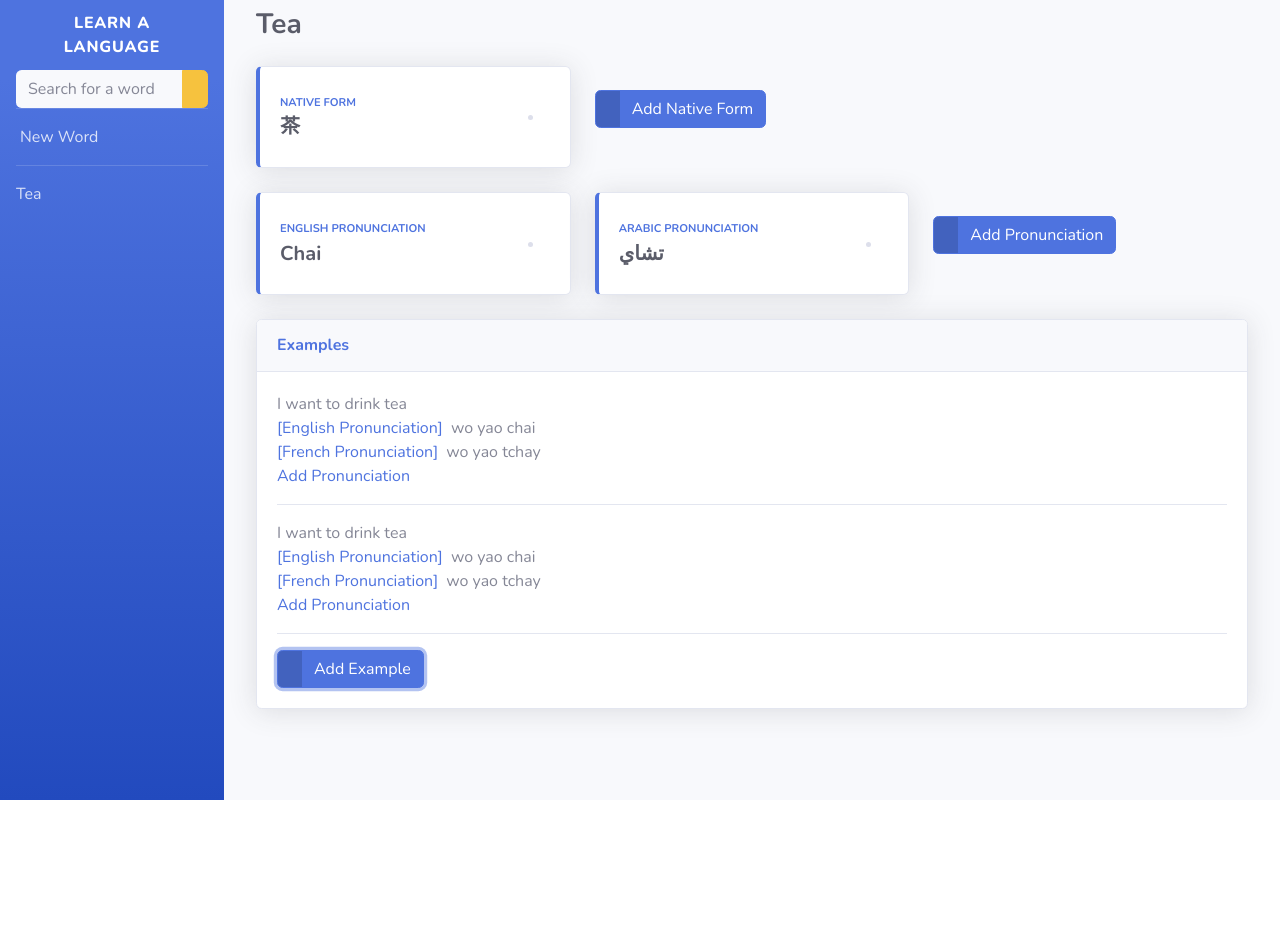
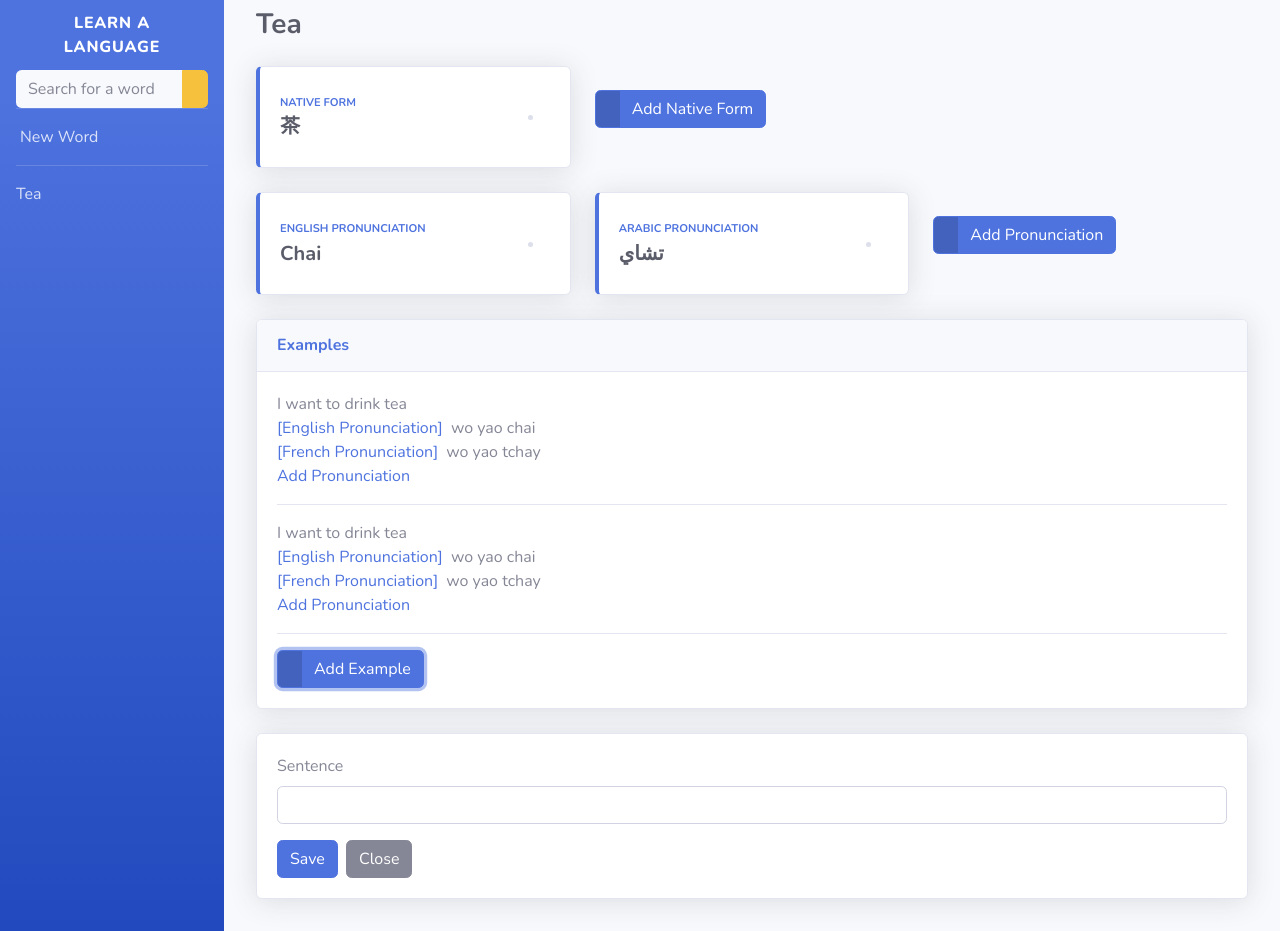
Before and after one commit to amirbawab/Learn-a-Language, a React (Create React App) app in the folder application/: page / in a window 1280 px wide. Both pictures are taken after a click on the link "Add Example". Before the commit the page ends 800 px from the top, so only its background shows below. Built offline with nearby package versions, Linux system fonts and the light colour scheme; some icons are missing.

Commit message:
Added example form

```diff
--- a/application/src/pages/sections/Example.tsx
+++ b/application/src/pages/sections/Example.tsx
@@ -7,8 +7,34 @@ export interface LLExampleProps {
 }
 export interface LLExampleState {}
 class LLExample extends React.Component<LLExampleProps, LLExampleState> {
+  state = {
+    form_hidden: true,
+  }
+  set_form_hidden(e : any, is_hidden : boolean) {
+    e.preventDefault();
+    this.setState({'form_hidden': is_hidden});
+  }
   render() {
+    let form = undefined;
+    if(!this.state.form_hidden) {
+      form = (
+        <div className="row">
+          <div className="col-lg-12">
+            <LLBasicCard>
+              <div className="form-group">
+                <label>Sentence</label>
+                <input type="text" className="form-control" id="native"/>
+              </div>
+              <button className="btn btn-primary mr-2">Save</button>
+              <button className="btn btn-secondary" onClick={(e) => this.set_form_hidden(e, true)}>Close</button>
+            </LLBasicCard>
+          </div>
+        </div>
+      );
+    }
+
     return (
+      <div>
         <div className="row">
           <div className="col-lg-12">
             <LLBasicCard title="Examples">
@@ -29,7 +55,7 @@ class LLExample extends React.Component<LLExampleProps, LLExampleState> {
                   </div>
                 );
               })}
-            <a href="#" className="btn btn-primary btn-icon-split">
+              <a href="#" onClick={(e) => this.set_form_hidden(e, false)} className="btn btn-primary btn-icon-split">
                 <span className="icon text-white-50">
                   <i className="fas fa-plus-square"></i>
                 </span>
@@ -38,6 +64,8 @@ class LLExample extends React.Component<LLExampleProps, LLExampleState> {
             </LLBasicCard>
           </div>
         </div>
+        {form}
+      </div>
     );
   }
 }
```
Lines whose indentation alone changed are shown as unchanged.
